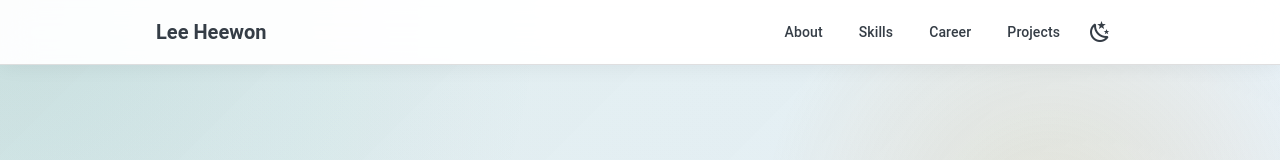
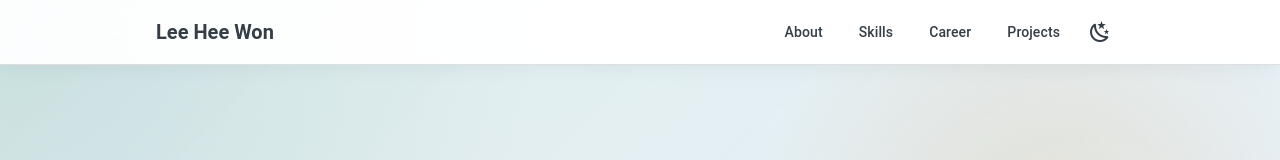
Before and after one commit to Lhwon/portfolio, a Vue app: page / in a window 1280 px wide. Shown: the top 160 px of the page. Built offline with nearby package versions, Linux system fonts and the light colour scheme.

Commit message:
로고 변경

```diff
--- a/src/components/layout/AppHeader.vue
+++ b/src/components/layout/AppHeader.vue
@@ -1,7 +1,7 @@
 <template>
   <v-app-bar class="app-header border-b-sm" :color="headerColor" flat>
     <v-container class="d-flex align-center">
-      <v-app-bar-title class="font-weight-bold">Lee Heewon</v-app-bar-title>
+      <v-app-bar-title class="font-weight-bold">Lee Hee Won</v-app-bar-title>
 
       <div class="d-none d-md-flex ga-1">
         <v-btn
```
